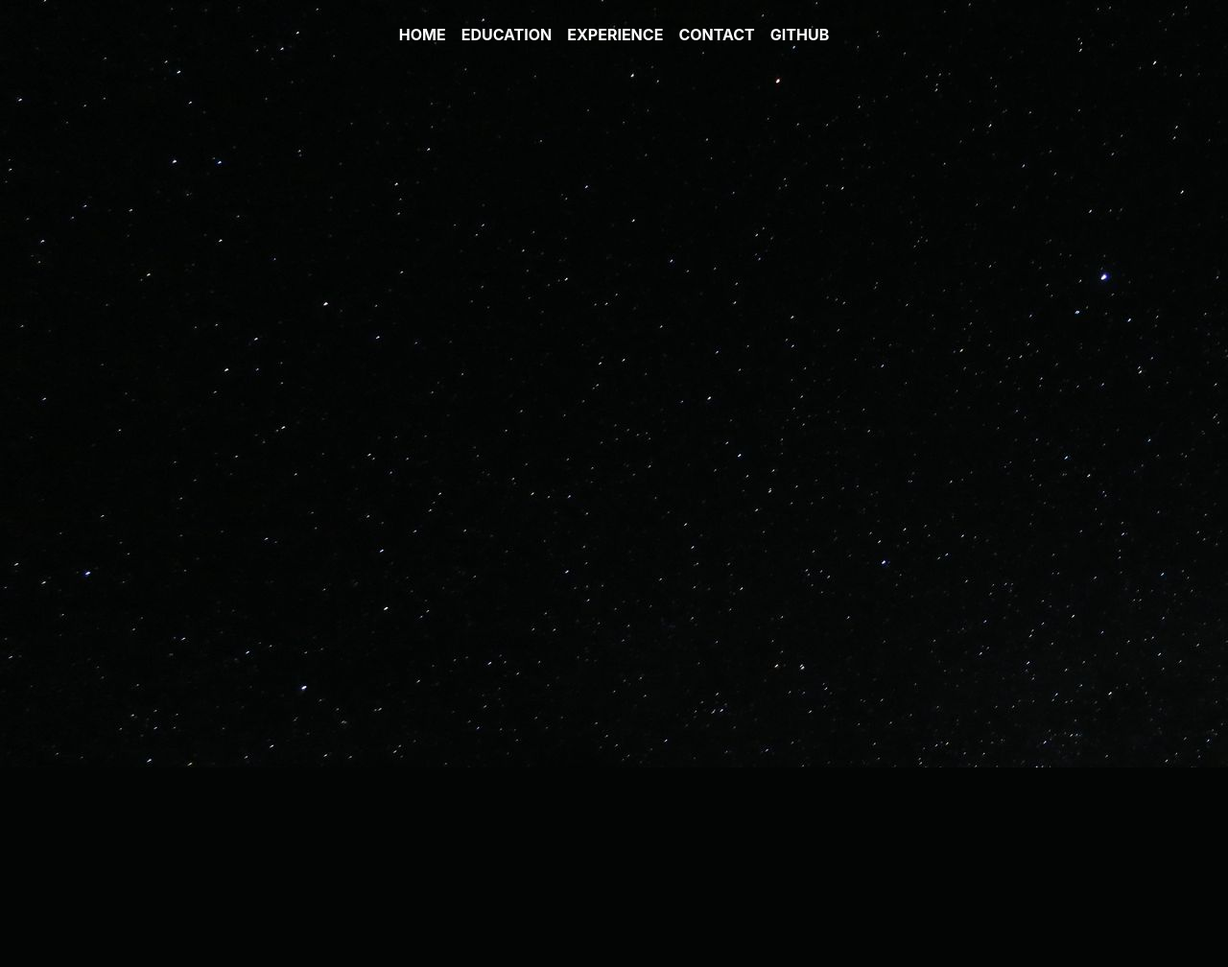
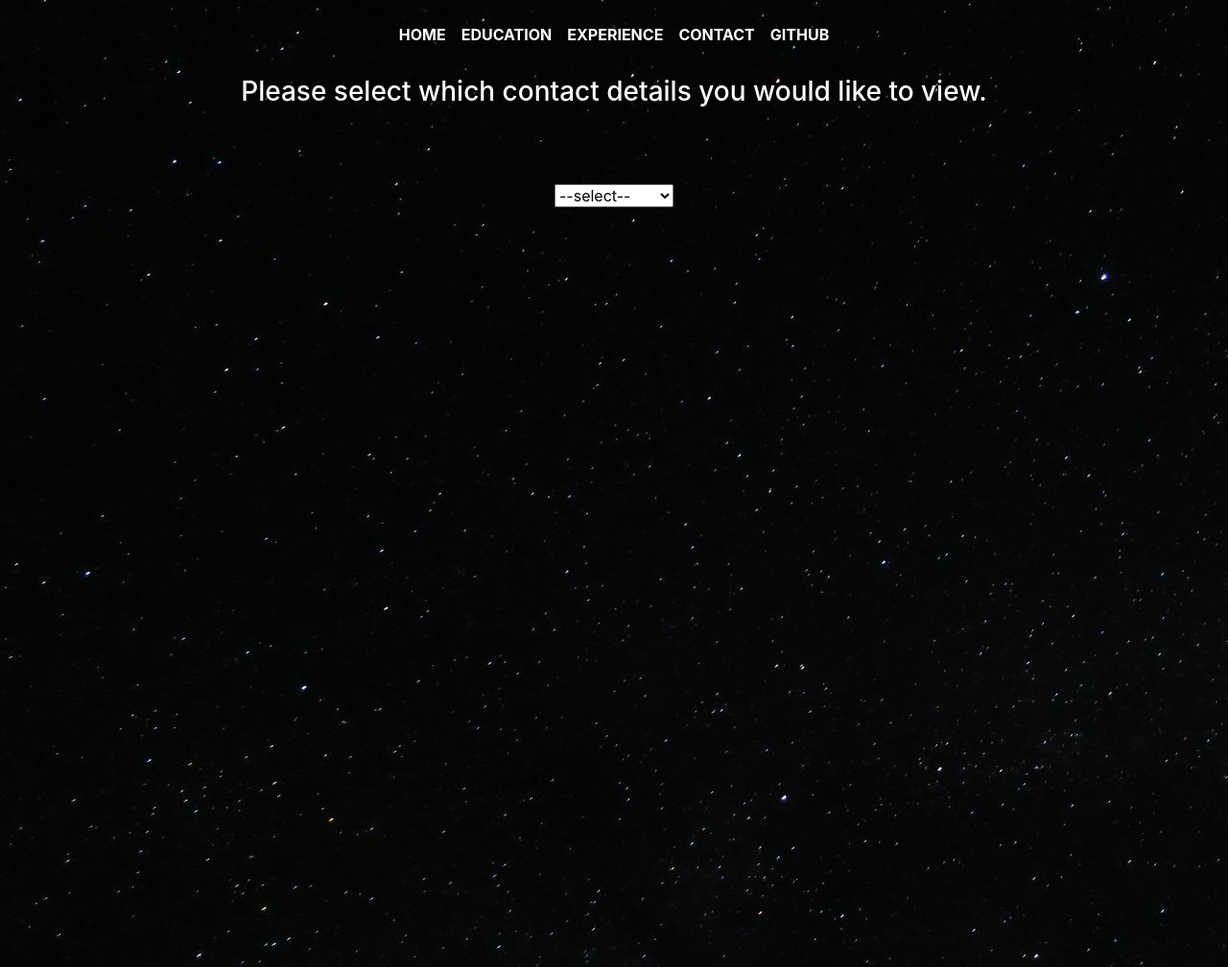
Before and after one commit to pxa3203/MainWork, a PHP site: page /contact.html in a window 1280 px wide. Shown: the whole page at 96% size. Before the commit the page ends 800 px from the top, so only its background shows below. Run offline with PHP 8.4, Linux system fonts and the light colour scheme.

Commit message:
added contact details selection functionality, no data contact data yet, only placeholders to test.

```diff
--- a/Resume Website/contact.html
+++ b/Resume Website/contact.html
@@ -14,7 +14,7 @@
     <script src="scripts/scripts.js"></script>
 </head>
 
-<body style="background-image: url('assets/images/background.jpg');">
+<body style="background-image: url('assets/images/background.jpg')">
     <nav class="navbar navbar-expand-lg fixed-top py-3">
         <div class="container">
             <div id="navbarSupportedContent" class="collapse navbar-collapse">
@@ -28,7 +28,38 @@
             </div>
         </div>
     </nav>
+    <div class="container" id="contact">
+        <div class="row">
+            <div class="col-md-12">
+                <h3>Please select which contact details you would like to view.</h3>
+            </div>
+        </div>
+    </div>
+    <div class="container" id="contactSelect">
+        <div class="row">
+            <div class="col-md-4">
+                <select name="contactInfo" id="contactInfo" onchange="showContact()">
+                <option value="select">--select--</option>
+                <option value="United States">United States</option>
+                <option value="Australia">Australia</option>
+                </select>
+            </div>
+        </div>
+    </div>
 
+    <div class="container" id="contactDisplayInfo">
+        <div class="row">
+            <div class="col-md-4">
+                <div class="USContact" id="USContact">
+                    <p>USA</p>
+                </div>
+
+                <div class="AUContact" id="AUContact">
+                    <p>AUS</p>
+                </div>
+            </div>
+        </div>
+    </div>
 
 
 
--- a/Resume Website/css/style.css
+++ b/Resume Website/css/style.css
@@ -8,6 +8,27 @@ body {
     display: flex;
     justify-content: center;
     align-items: center;
+}
+
+#contact {
+    height: 25%;
+    color: #fff;
+}
+
+#contactSelect {
+    height: 1%;
+}
+
+#contactDisplayInfo {
+    color: #fff;
+}
+
+#USContact {
+    display: none;
+}
+
+#AUContact {
+    display: none;
 }
 
 .navbar {
--- a/Resume Website/scripts/scripts.js
+++ b/Resume Website/scripts/scripts.js
@@ -0,0 +1,19 @@
+function showContact() {
+    var selection = document.getElementById("contactInfo").value;
+
+    if (selection == "United States") {
+        hideContact();
+        document.getElementById("USContact").style.display = "inline";
+    } else if (selection == "Australia") {
+        hideContact();
+        document.getElementById("AUContact").style.display = "inline"
+    } else if (selection == "select") {
+        hideContact();
+    }
+
+}
+
+function hideContact() {
+    document.getElementById("USContact").style.display = "none";
+    document.getElementById("AUContact").style.display = "none"
+}
```
